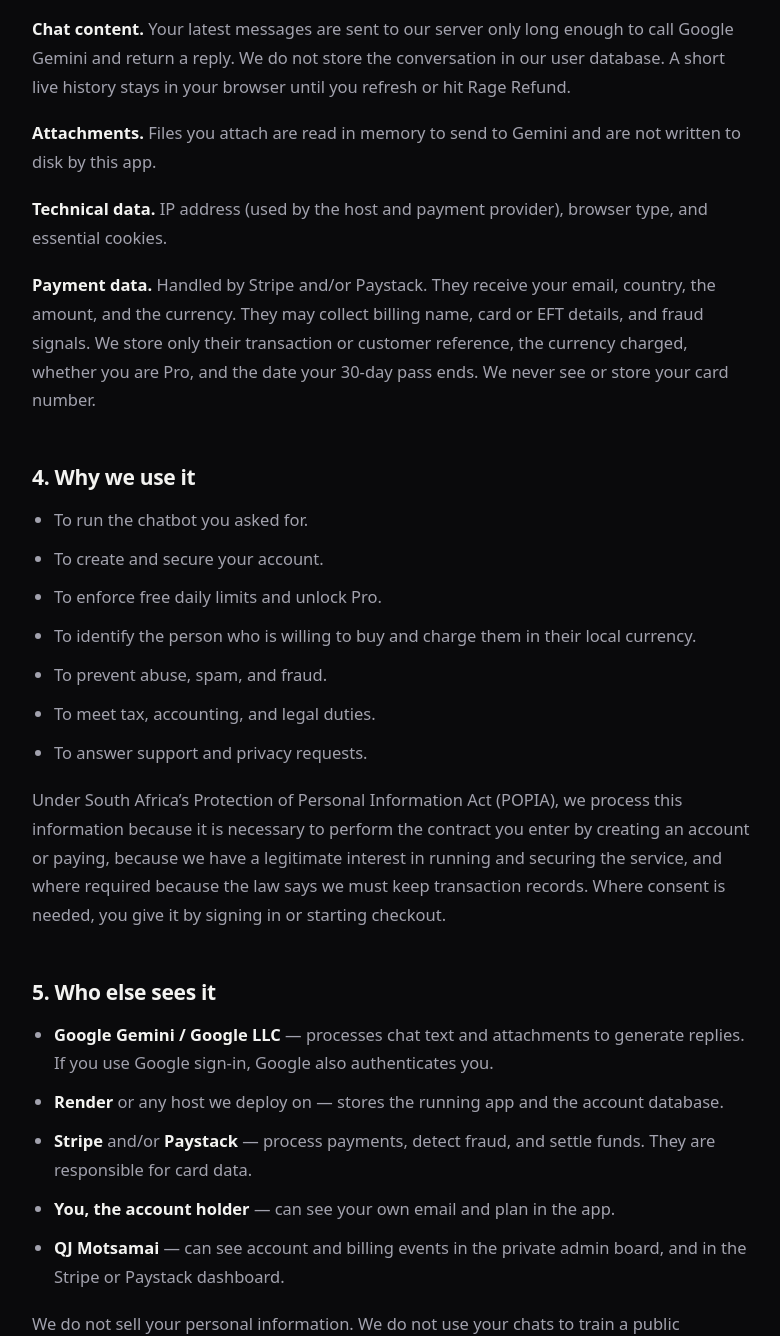
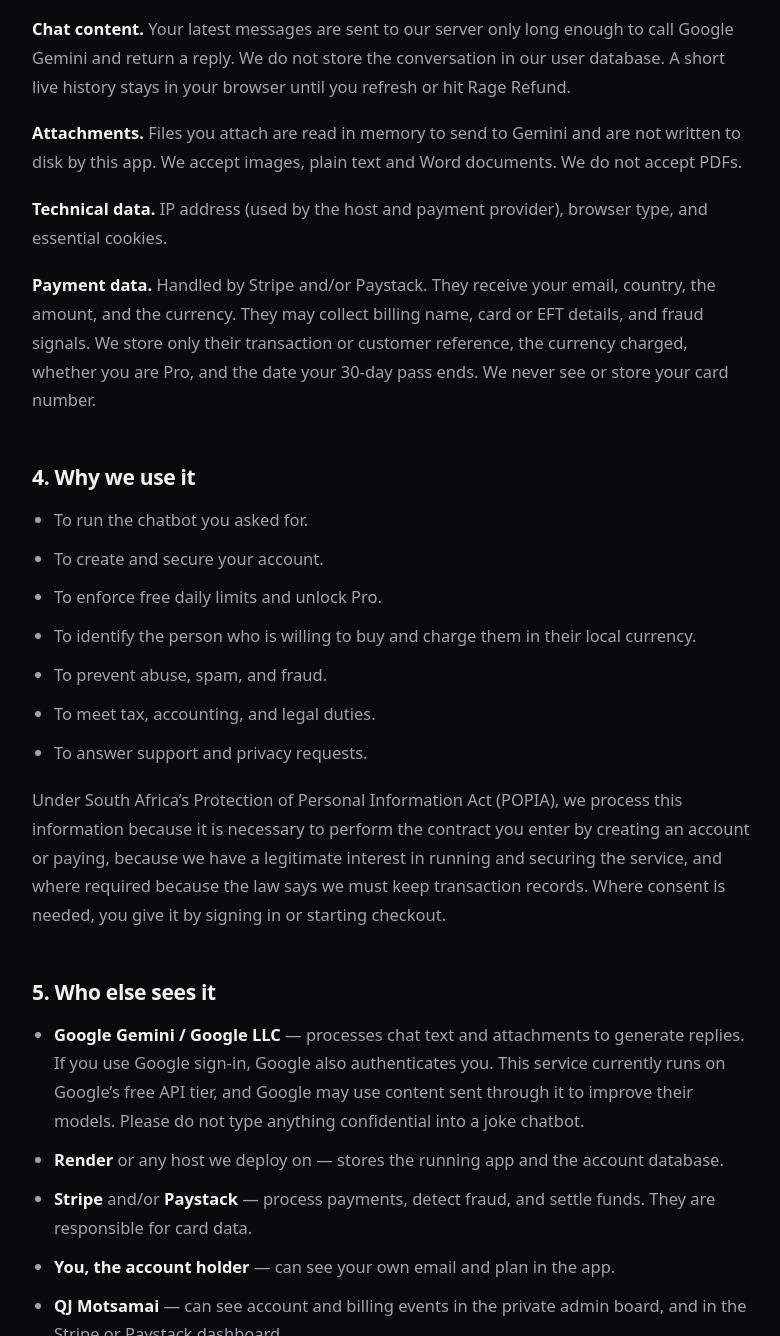
Before and after one commit to QJMotsamai/mr-rage-bait, a website: page public/privacy.html in a window 1280 px wide. Shown: the part 1286-2622 px from the top of the page, without its empty margins (248-1028 px from the left). Drawn offline with Linux system fonts and the light colour scheme.

Commit message:
Add files via upload

```diff
--- a/public/privacy.html
+++ b/public/privacy.html
@@ -91,7 +91,7 @@
   <p><strong>Usage data.</strong> How many messages you sent today, total messages, and billing events such as “opened upgrade”, “started checkout”, “paid”, or “cancelled”.</p>
   <p><strong>Theme preference.</strong> If you are on Pro, we store which visual theme you chose (Acid Noir, Red Alert, or Midnight Blue). Free accounts always use Acid Noir.</p>
   <p><strong>Chat content.</strong> Your latest messages are sent to our server only long enough to call Google Gemini and return a reply. We do not store the conversation in our user database. A short live history stays in your browser until you refresh or hit Rage Refund.</p>
-  <p><strong>Attachments.</strong> Files you attach are read in memory to send to Gemini and are not written to disk by this app.</p>
+  <p><strong>Attachments.</strong> Files you attach are read in memory to send to Gemini and are not written to disk by this app. We accept images, plain text and Word documents. We do not accept PDFs.</p>
   <p><strong>Technical data.</strong> IP address (used by the host and payment provider), browser type, and essential cookies.</p>
   <p><strong>Payment data.</strong> Handled by Stripe and/or Paystack. They receive your email, country, the amount, and the currency. They may collect billing name, card or EFT details, and fraud signals. We store only their transaction or customer reference, the currency charged, whether you are Pro, and the date your 30-day pass ends. We never see or store your card number.</p>
 
@@ -109,7 +109,7 @@
 
   <h2>5. Who else sees it</h2>
   <ul>
-    <li><strong>Google Gemini / Google LLC</strong> — processes chat text and attachments to generate replies. If you use Google sign-in, Google also authenticates you.</li>
+    <li><strong>Google Gemini / Google LLC</strong> — processes chat text and attachments to generate replies. If you use Google sign-in, Google also authenticates you. This service currently runs on Google’s free API tier, and Google may use content sent through it to improve their models. Please do not type anything confidential into a joke chatbot.</li>
     <li><strong>Render</strong> or any host we deploy on — stores the running app and the account database.</li>
     <li><strong>Stripe</strong> and/or <strong>Paystack</strong> — process payments, detect fraud, and settle funds. They are responsible for card data.</li>
     <li><strong>You, the account holder</strong> — can see your own email and plan in the app.</li>
```
Also changed, not shown: public/index.html (+2 -2 lines).
